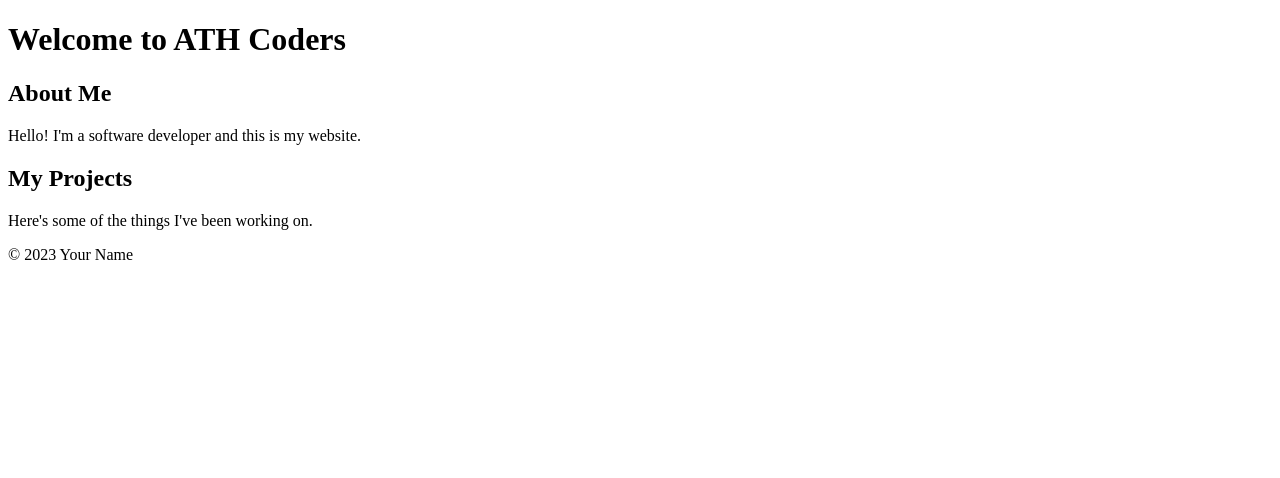
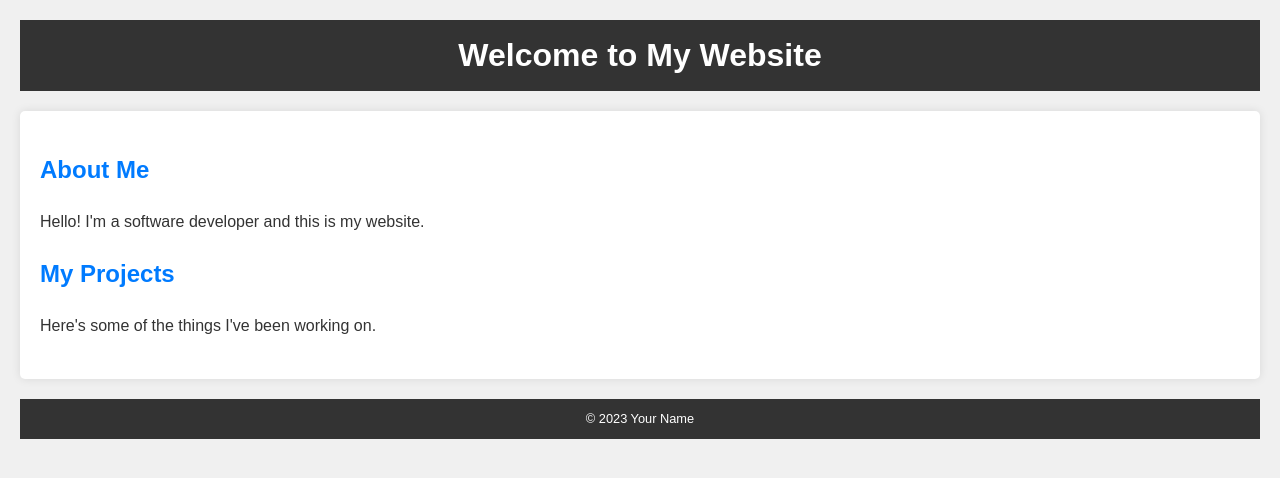
Before and after one commit to athcoders/athcoders.github.io, a plain HTML site: page index.html in a window 1280 px wide. Drawn offline with Linux system fonts and the light colour scheme.

Commit message:
Update index.html

```diff
--- a/index.html
+++ b/index.html
@@ -4,10 +4,51 @@
     <meta charset="UTF-8">
     <meta name="viewport" content="width=device-width, initial-scale=1.0">
     <title>Your Website Title</title>
+    <style>
+        body {
+            font-family: Arial, sans-serif;
+            line-height: 1.6;
+            background-color: #F0F0F0;
+            color: #333;
+            padding: 20px;
+            margin: 0;
+        }
+
+        header, footer {
+            background-color: #333;
+            color: #FFF;
+            padding: 10px 20px;
+            text-align: center;
+        }
+
+        header h1, footer p {
+            margin: 0;
+        }
+
+        main {
+            background-color: #FFF;
+            padding: 20px;
+            margin: 20px 0;
+            border-radius: 5px;
+            box-shadow: 0 0 10px rgba(0, 0, 0, 0.1);
+        }
+
+        section {
+            margin-bottom: 20px;
+        }
+
+        h2 {
+            color: #007BFF;
+        }
+
+        footer p {
+            font-size: 0.8em;
+        }
+    </style>
 </head>
 <body>
     <header>
-        <h1>Welcome to ATH Coders </h1>
+        <h1>Welcome to My Website</h1>
     </header>
     <main>
         <section>
```
